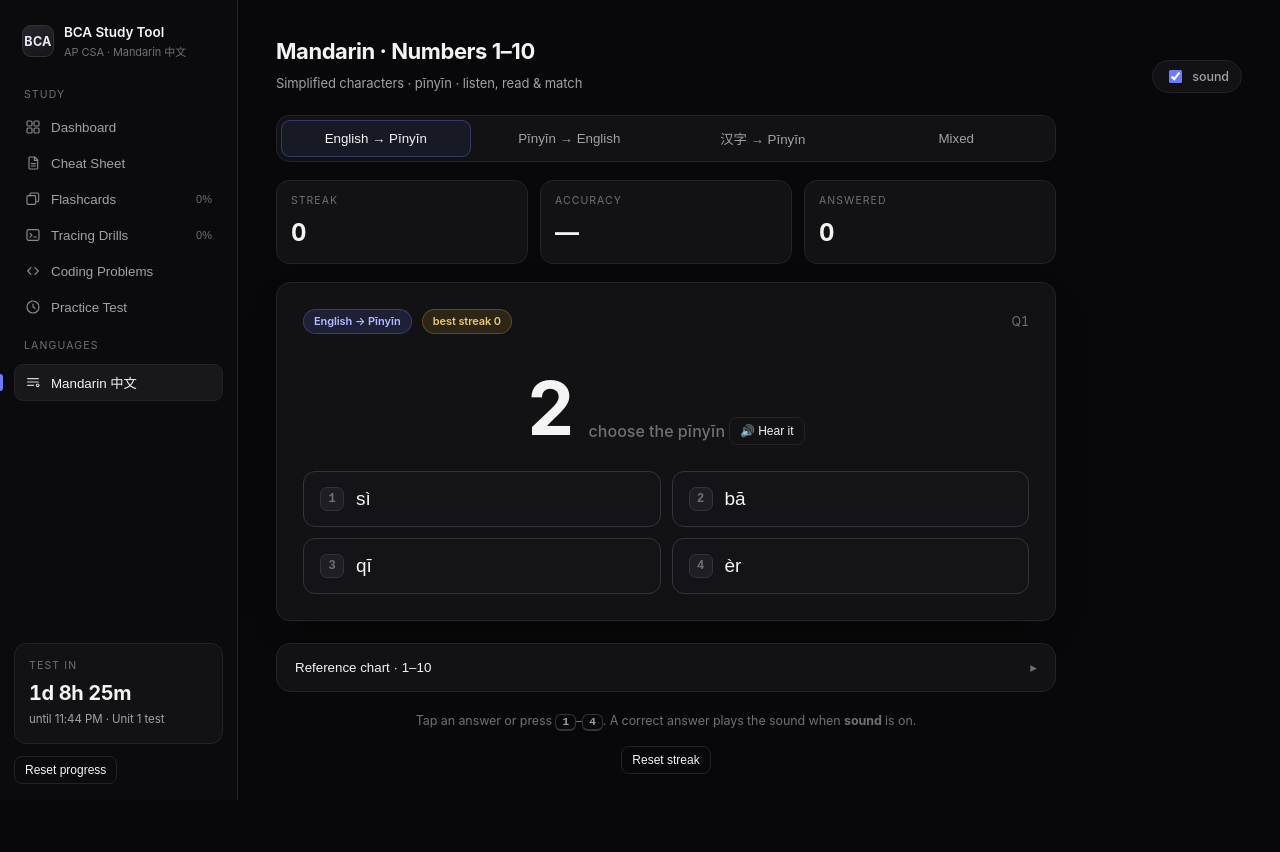
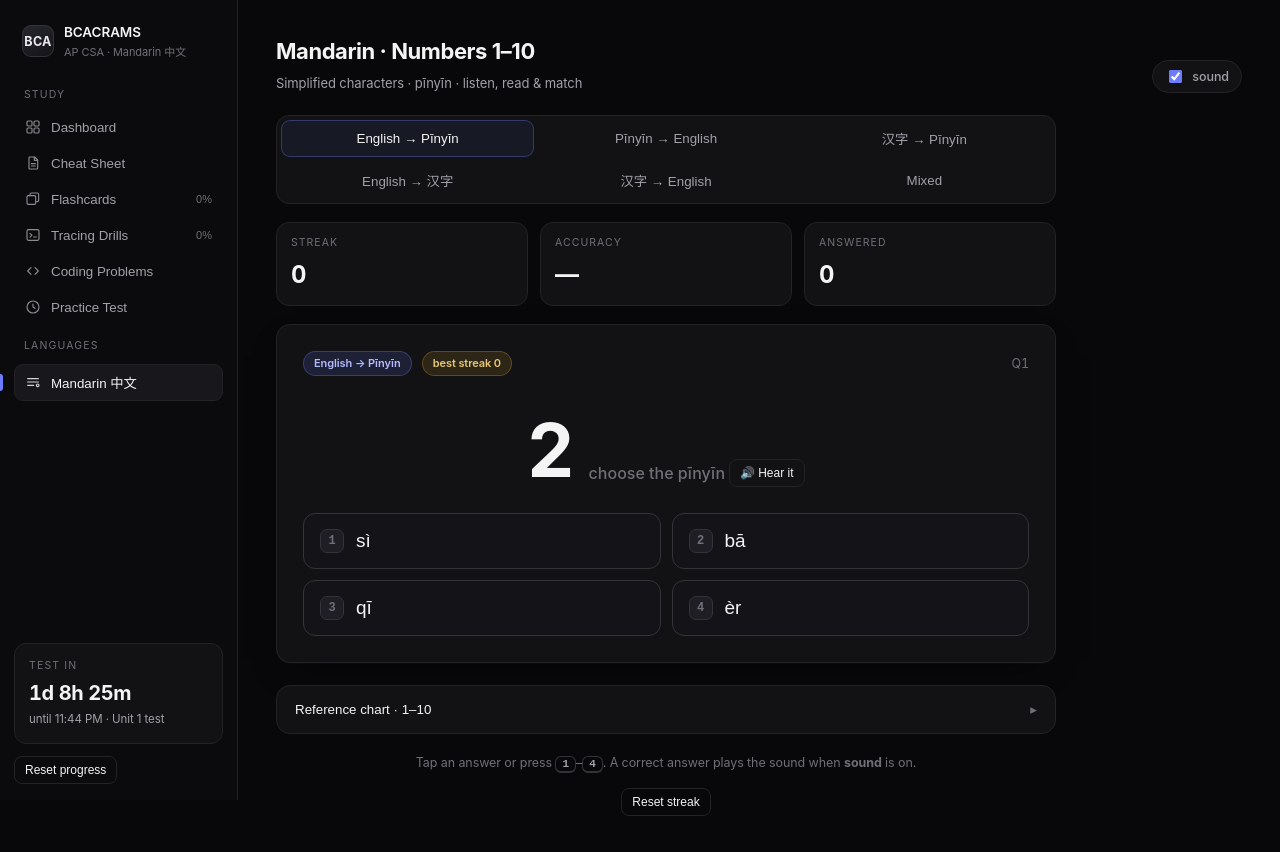
Before and after one commit to Joel-RamosATCS/BCACRAMS, a plain HTML site: page index.html in a window 1280 px wide. Both pictures are taken after a click on the button "Mandarin 中文". Drawn offline with Linux system fonts and the light colour scheme.

Commit message:
Rename to BCACRAMS; add English<->汉字 Mandarin modes

```diff
--- a/index.html
+++ b/index.html
@@ -3,7 +3,7 @@
 <head>
 <meta charset="utf-8">
 <meta name="viewport" content="width=device-width, initial-scale=1">
-<title>BCA Study Tool</title>
+<title>BCACRAMS</title>
 <style>
 :root{
   --bg:#08080a; --surface:#121214; --surface-2:#17171a; --elev:#1c1c20;
@@ -258,8 +258,8 @@ pre.conout.idle{color:var(--faint)}
 
 /* ---------- mandarin numbers trainer (scoped under .mandarin) ---------- */
 .mandarin{max-width:780px}
-.mandarin .seg{display:flex;gap:4px;padding:4px;border:1px solid var(--line);background:var(--surface);border-radius:13px;margin-bottom:18px}
-.mandarin .seg button{flex:1;cursor:pointer;border:0;background:transparent;color:var(--muted);font:550 13px inherit;padding:9px 8px;border-radius:9px;transition:.15s;white-space:nowrap}
+.mandarin .seg{display:flex;flex-wrap:wrap;gap:5px;padding:4px;border:1px solid var(--line);background:var(--surface);border-radius:13px;margin-bottom:18px}
+.mandarin .seg button{flex:1 1 200px;cursor:pointer;border:0;background:transparent;color:var(--muted);font:550 13px inherit;padding:9px 8px;border-radius:9px;transition:.15s;white-space:nowrap}
 .mandarin .seg button:hover{color:var(--text);background:#17171a}
 .mandarin .seg button.active{background:#171a24;color:var(--text);box-shadow:0 0 0 1px var(--accent-line) inset}
 .mandarin .mstats{display:grid;grid-template-columns:repeat(3,1fr);gap:12px;margin-bottom:18px}
@@ -331,7 +331,7 @@ pre.conout.idle{color:var(--faint)}
   <aside class="side">
     <div class="brand">
       <div class="logo">BCA</div>
-      <div><h1>BCA Study Tool</h1><p>AP CSA · Mandarin 中文</p></div>
+      <div><h1>BCACRAMS</h1><p>AP CSA · Mandarin 中文</p></div>
     </div>
     <div class="navlabel">Study</div>
     <nav class="nav" id="nav">
@@ -513,6 +513,8 @@ pre.conout.idle{color:var(--faint)}
           <button data-m="e2p" class="active">English → Pīnyīn</button>
           <button data-m="p2e">Pīnyīn → English</button>
           <button data-m="h2p">汉字 → Pīnyīn</button>
+          <button data-m="e2h">English → 汉字</button>
+          <button data-m="h2e">汉字 → English</button>
           <button data-m="mix">Mixed</button>
         </div>
         <div class="mstats">
@@ -1121,7 +1123,7 @@ fcOrder=sh(fcOrder); upd(); fcRender(); trRender();
     {n:5,hz:'五',py:'wǔ'},{n:6,hz:'六',py:'liù'},{n:7,hz:'七',py:'qī'},{n:8,hz:'八',py:'bā'},
     {n:9,hz:'九',py:'jiǔ'},{n:10,hz:'十',py:'shí'}
   ];
-  const MODE_LABEL={e2p:'English → Pīnyīn',p2e:'Pīnyīn → English',h2p:'汉字 → Pīnyīn',mix:'Mixed'};
+  const MODE_LABEL={e2p:'English → Pīnyīn',p2e:'Pīnyīn → English',h2p:'汉字 → Pīnyīn',e2h:'English → 汉字',h2e:'汉字 → English',mix:'Mixed'};
   const LS='mandarin-numbers-1-10-v1';
   const state=Object.assign({mode:'e2p',streak:0,best:0,asked:0,right:0,autoSound:true},JSON.parse(localStorage.getItem(LS)||'{}'));
   const $=id=>document.getElementById(id);
@@ -1139,7 +1141,7 @@ fcOrder=sh(fcOrder); upd(); fcRender(); trRender();
     u.lang='zh-CN';u.rate=0.75;u.pitch=1;
     speechSynthesis.cancel();speechSynthesis.speak(u);
   }
-  function pickType(){ return state.mode==='mix'?rand(['e2p','p2e','h2p']):state.mode; }
+  function pickType(){ return state.mode==='mix'?rand(['e2p','p2e','h2p','e2h','h2e']):state.mode; }
   function distractors(c,count){ return shuffle(NUMBERS.filter(x=>x.n!==c.n)).slice(0,count); }
 
   function newQuestion(){
@@ -1148,7 +1150,7 @@ fcOrder=sh(fcOrder); upd(); fcRender(); trRender();
     current={type:type,target:target};
     const qm=$('m-qmode');
     qm.textContent=MODE_LABEL[type];
-    qm.className='chip'+(type==='p2e'?' jade':type==='h2p'?' alt':'');
+    qm.className='chip'+(type==='p2e'||type==='h2e'?' jade':type==='h2p'||type==='e2h'?' alt':'');
     $('m-qcount').textContent='Q'+qNo;
     const promptEl=$('m-prompt');
     promptEl.className='prompt';promptEl.innerHTML='';
@@ -1162,11 +1164,20 @@ fcOrder=sh(fcOrder); upd(); fcRender(); trRender();
       promptEl.innerHTML=target.py;
       promptEl.appendChild(el('span','em','choose the number'));
       renderChoices(options,o=>({v:String(o.n),cls:'hz'}),target);
-    }else{
+    }else if(type==='h2p'){
       promptEl.className='prompt hanzi';
       promptEl.innerHTML=target.hz;
       promptEl.appendChild(el('span','em','choose the pīnyīn'));
       renderChoices(options,o=>({v:o.py,cls:'py'}),target);
+    }else if(type==='e2h'){
+      promptEl.innerHTML=target.n;
+      promptEl.appendChild(el('span','em','choose the 汉字'));
+      renderChoices(options,o=>({v:o.hz,cls:'hz'}),target);
+    }else{
+      promptEl.className='prompt hanzi';
+      promptEl.innerHTML=target.hz;
+      promptEl.appendChild(el('span','em','choose the English'));
+      renderChoices(options,o=>({v:String(o.n),cls:'hz'}),target);
     }
     $('m-speakPrompt').onclick=()=>speak(target.hz);
     $('m-fb').className='fb';
```
